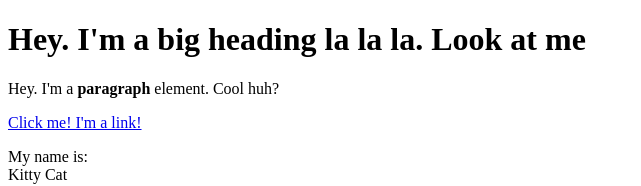
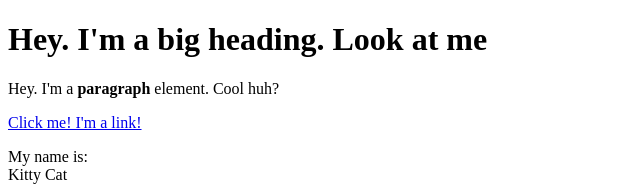
Before and after one commit to alejandroveracobos/Cartoon-hero, a plain HTML site: page test.html in a window 1280 px wide. Shown: the top 186 px of the page, without its empty margins (0-641 px from the left). Drawn offline with Linux system fonts and the light colour scheme.

Commit message:
remoed la la la

```diff
--- a/test.html
+++ b/test.html
@@ -4,7 +4,7 @@
 	<title>Test page</title>
 </head>
 <body>
-	<h1>Hey. I'm a big heading la la la. Look at me</h1>
+	<h1>Hey. I'm a big heading. Look at me</h1>
 	<p>Hey. I'm a <b>paragraph</b> element. Cool huh?</p>
 	<a href="https://google.com" target="_blank" title="Let's go to Google">Click me! I'm a link!</a>
 	<p>My name is:<br>
```
